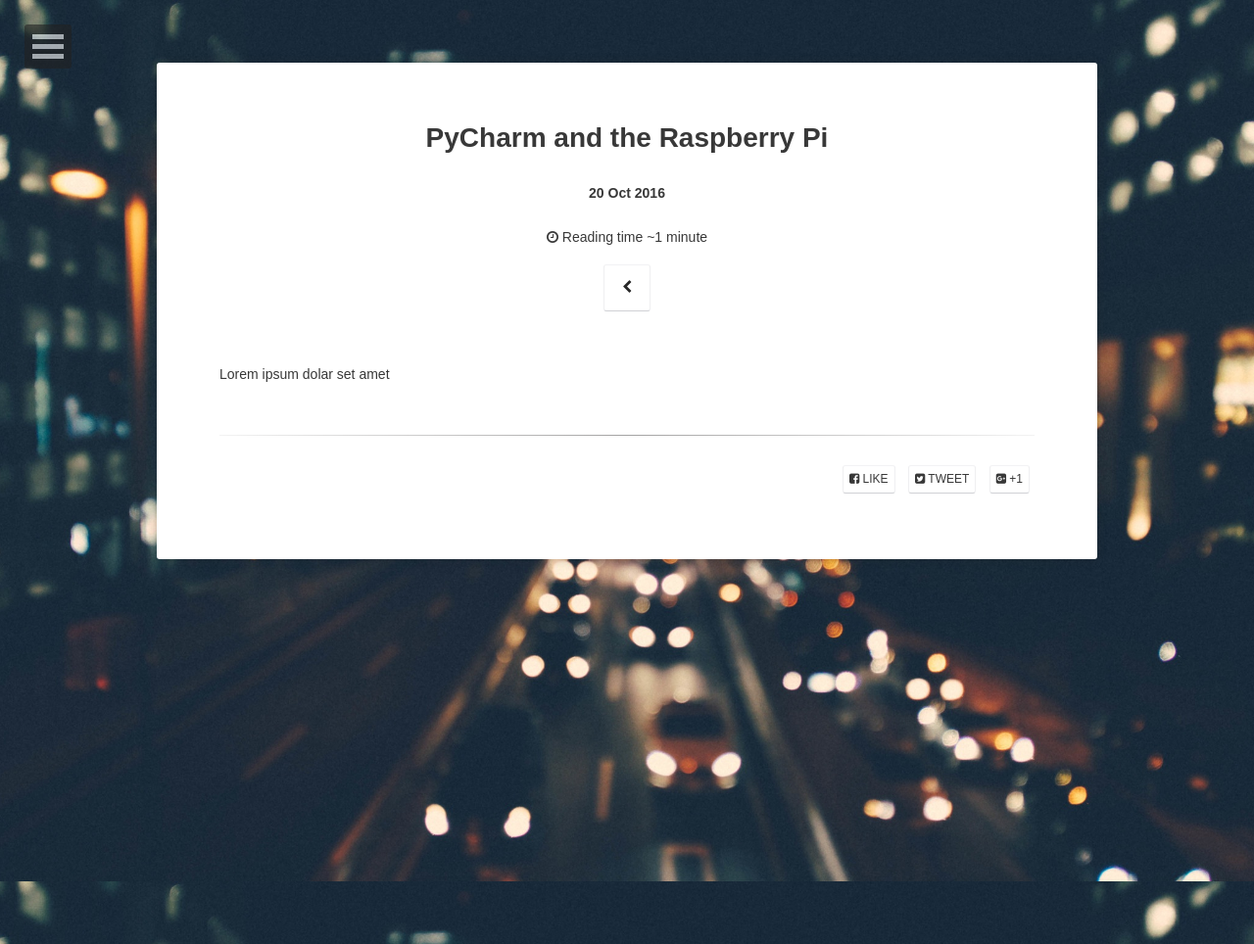
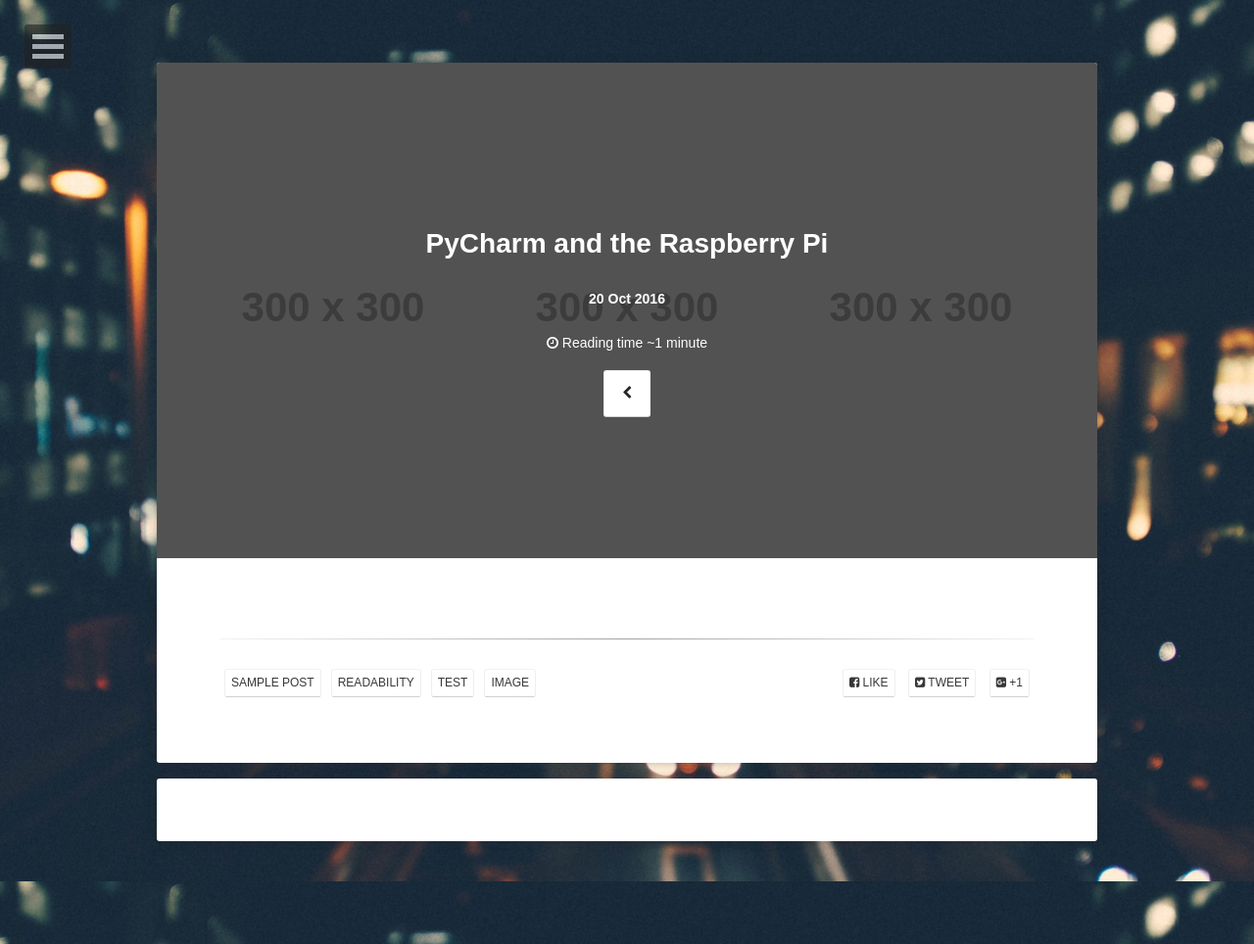
Before and after one commit to AlexSwensen/alexswensen.io-old, a Jekyll site: the page built from _posts/2016-10-20-pycharm-and-the-raspberry-pi.markdown, in a window 1280 px wide. Shown: the whole page at 98% size. Built offline with Jekyll 4.4.1, drawn with Linux system fonts in a browser that asks for light colours; some web fonts are replaced; comment, search, counter and statistics services are not loaded.

Commit message:
Ok, better template

```diff
--- a/_posts/2016-10-20-pycharm-and-the-raspberry-pi.markdown
+++ b/_posts/2016-10-20-pycharm-and-the-raspberry-pi.markdown
@@ -1,8 +1,9 @@
 ---
 layout: post
 title: "PyCharm and the Raspberry Pi"
-date: 2016-10-20T09:25:02-05:00
+date: 2016-10-20T09:45:23-05:00
+excerpt: "lorem Ipsum Dolar Set Amet"
+tags: [sample post, readability, test, image]
+feature: http://placehold.it/300x300
+comments: true
 ---
-
-
-Lorem ipsum dolar set amet
```
Also changed, not shown: 2 other files.
